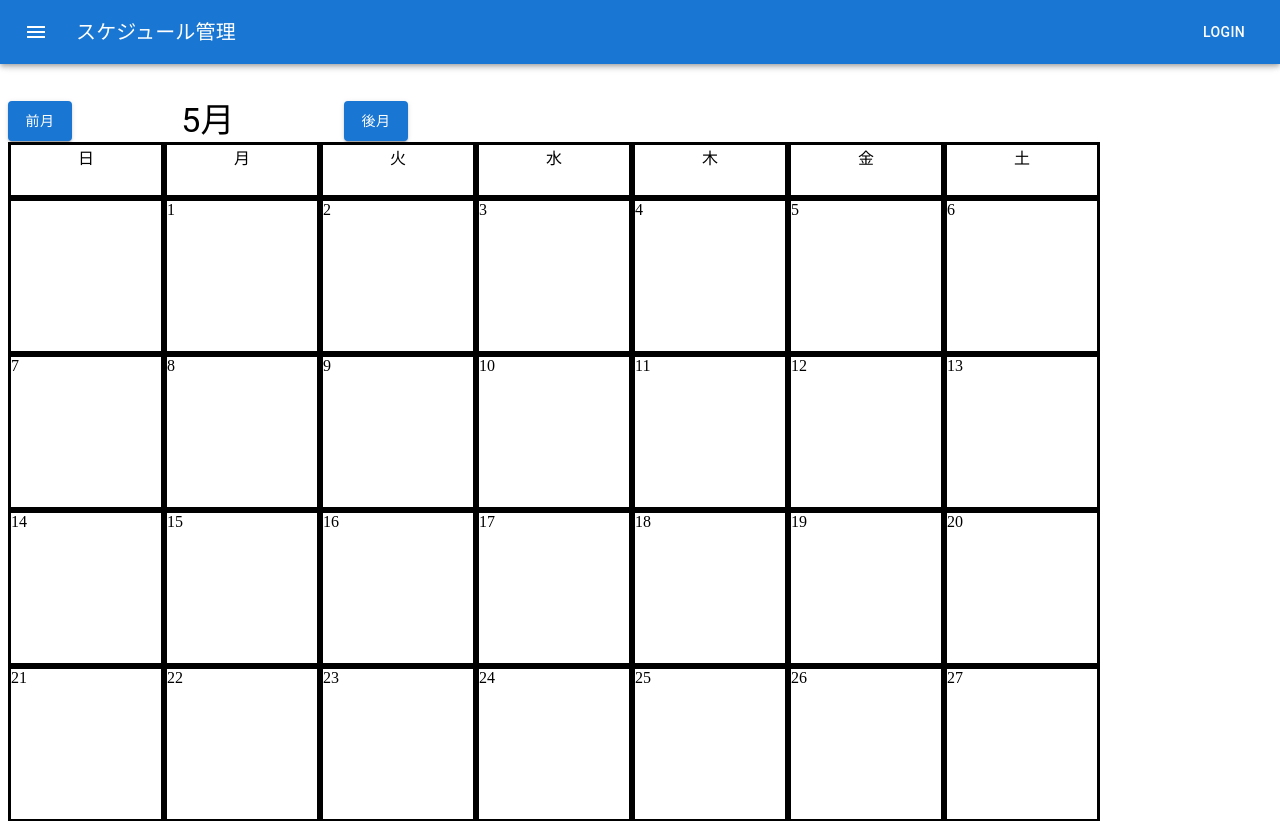
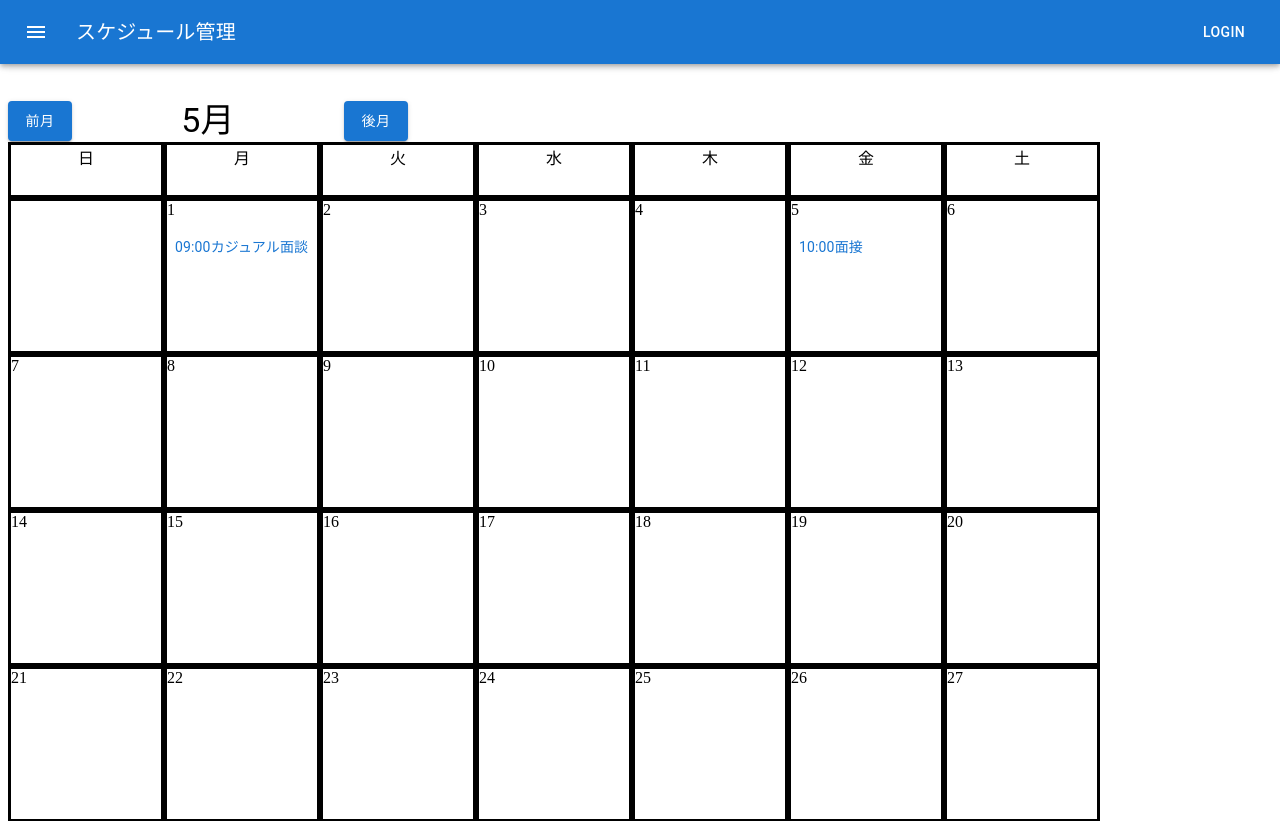
Before and after one commit to shiragaki-s/portfolio, a Next.js app in the folder frontend/portfolio/: page /calendar in a window 1280 px wide. Shown: the top 821 px of the page. Built offline with nearby package versions, Linux system fonts and the light colour scheme.

Commit message:
VNVB-16/カレンダーにスケジュール表示・編集・削除

```diff
--- a/frontend/portfolio/components/DateCell/DateCell.hooks.ts
+++ b/frontend/portfolio/components/DateCell/DateCell.hooks.ts
@@ -1,4 +1,7 @@
+import { getDateSchedule } from "@/stores/schedule";
+import { Dayjs } from "dayjs";
 import { MutableRefObject, useEffect, useRef, useState } from "react";
+import { useRecoilValue } from "recoil";
 
 export const useHoverState = (
   ref: MutableRefObject<HTMLElement | undefined>
@@ -27,3 +30,8 @@ export const useRegistModal = () => {
   };
   return { open, setRegistModalOpen, onClickRegistModal };
 };
+
+export const useDateSchedules = (date: Dayjs) => {
+  const schedules = useRecoilValue(getDateSchedule(date));
+  return { schedules };
+};
--- a/frontend/portfolio/components/DateCell/DateCell.tsx
+++ b/frontend/portfolio/components/DateCell/DateCell.tsx
@@ -2,9 +2,14 @@ import { Box, IconButton } from "@mui/material";
 
 import { Dayjs } from "dayjs";
 import { useEffect, useRef, useState } from "react";
-import { useHoverState, useRegistModal } from "./DateCell.hooks";
+import {
+  useDateSchedules,
+  useHoverState,
+  useRegistModal,
+} from "./DateCell.hooks";
 import { RegistModalButton } from "../RegistModalButton/RegistModalButton";
 import { ScheduleRegisterModal } from "../ScheduleRegisterModal/ScheduleRegisterModal";
+import { DateSchedulesStack } from "../DateSchedulesStack/DateSchedulesStack";
 
 type Props = {
   date: Dayjs;
@@ -13,12 +18,14 @@ export const DateCell = ({ date }: Props) => {
   const ref = useRef<HTMLElement>();
   const { isHover } = useHoverState(ref);
   const { open, setRegistModalOpen, onClickRegistModal } = useRegistModal();
+  const { schedules } = useDateSchedules(date);
 
   return (
     <Box ref={ref} border={"solid"} width={"150px"} height={"150px"}>
       <Box
         display={"inline-flex"}
         width={"100%"}
+        height={"30px"}
         justifyContent={"space-between"}
       >
         {date.date()}
@@ -31,6 +38,8 @@ export const DateCell = ({ date }: Props) => {
           date={date}
         />
       </Box>
+      {/* 時間・タイトル表示させて、編集モーダルを表示 */}
+      <DateSchedulesStack schedules={schedules} />
     </Box>
   );
 };
--- /dev/null
+++ b/frontend/portfolio/components/DateSchedulesStack/DateSchedulesStack.tsx
@@ -0,0 +1,18 @@
+import { Schedule } from "@/types";
+import { Box, Stack, Typography } from "@mui/material";
+import { ScheduleButton } from "../ScheduleButton/ScheduleButton";
+
+type Props = {
+  schedules: Schedule[];
+};
+export const DateSchedulesStack = ({ schedules }: Props) => {
+  return (
+    <Stack>
+      {schedules.map((schedule) => (
+        <Box key={schedule.id} sx={{ whiteSpace: "nowrap", float: "left" }}>
+          <ScheduleButton schedule={schedule} />
+        </Box>
+      ))}
+    </Stack>
+  );
+};
--- a/frontend/portfolio/components/EditSchedule/EditSchedule.tsx
+++ b/frontend/portfolio/components/EditSchedule/EditSchedule.tsx
@@ -23,13 +23,25 @@ export const EditSchedule = ({ handleClose, targetSchedule }: Props) => {
   const initScheduleForm = () => {
     setNewSchedule(targetSchedule);
   };
+  const onClickDelete = () => {
+    const newSchedules = schedules.filter(
+      (schedule) => schedule.id !== targetSchedule.id
+    );
+    setSchedules(newSchedules);
+    handleClose();
+  };
   return (
+    <Box>
       <ScheduleForm
         schedule={newSchedule}
         setNewSchedule={setNewSchedule}
         handleClose={handleClose}
         onSubmitHandle={onSubmitHandle}
         initScheduleForm={initScheduleForm}
+        onClickDelete={onClickDelete}
+        deleteButtonFlg={true}
+        buttonText="編集"
       />
+    </Box>
   );
 };
--- a/frontend/portfolio/components/RegisterSchedule/RegisterSchedule.tsx
+++ b/frontend/portfolio/components/RegisterSchedule/RegisterSchedule.tsx
@@ -46,6 +46,8 @@ export const RegisterSchedule = ({ handleClose, date }: Props) => {
       handleClose={handleClose}
       onSubmitHandle={onSubmitHandle}
       initScheduleForm={initScheduleForm}
+      deleteButtonFlg={false}
+      buttonText="登録"
     />
   );
 };
--- /dev/null
+++ b/frontend/portfolio/components/ScheduleButton/ScheduleButton.tsx
@@ -0,0 +1,60 @@
+import { Schedule } from "@/types";
+import { Button, Typography } from "@mui/material";
+import { EditScheduleModal } from "../EditScheduleModal/EditScheduleModal";
+import { useEditModal } from "../ScheduleList/ScheduleList.hooks";
+import { useState } from "react";
+import dayjs from "dayjs";
+
+type Props = {
+  schedule: Schedule;
+};
+export const ScheduleButton = ({ schedule }: Props) => {
+  const defaultSchedule: Schedule = {
+    id: "",
+    title: "",
+    date: dayjs(),
+    time: dayjs(),
+    company: {
+      name: "",
+      url: "",
+      interestFeatures: "",
+    },
+    jobChangeSite: {
+      name: "",
+      url: "",
+    },
+    desiredLevel: 0,
+    remarks: "",
+  };
+  const { editModalIsOpen, setEditModalIsopen, onClickEditModal } =
+    useEditModal();
+  const [targetSchedule, setTargetSchedule] = useState<Schedule>(schedule);
+  return (
+    <>
+      <Button sx={{ width: "150px" }} onClick={() => onClickEditModal()}>
+        <Typography
+          maxWidth={"100%"}
+          variant="body2"
+          textAlign={"left"}
+          noWrap
+          sx={{
+            textOverflow: "ellipsis",
+            overflow: "hidden",
+            width: "140px",
+          }}
+        >
+          {schedule.time.format("HH:mm")}
+          {schedule.title}
+        </Typography>
+      </Button>
+      <EditScheduleModal
+        open={editModalIsOpen}
+        handleClose={() => {
+          setEditModalIsopen(false);
+          setTargetSchedule(defaultSchedule);
+        }}
+        targetSchedule={schedule}
+      />
+    </>
+  );
+};
--- a/frontend/portfolio/components/ScheduleList/ScheduleList.tsx
+++ b/frontend/portfolio/components/ScheduleList/ScheduleList.tsx
@@ -57,7 +57,7 @@ export const ScheduleList = () => {
     <>
       <Box display={"flex"}>
         <TableContainer sx={{ flexGlow: "none" }}>
-          <Table sx={{ tableLayout: "fixed" }}>
+          <Table sx={{ height: "auto" }}>
             <TableHead>
               <TableRow sx={{ height: "10px", width: "50px" }}>
                 <TableCell></TableCell>
--- a/frontend/portfolio/components/SchedulrForm/ScheduleForm.tsx
+++ b/frontend/portfolio/components/SchedulrForm/ScheduleForm.tsx
@@ -17,6 +17,9 @@ type Props = {
   onSubmitHandle: () => void;
   handleClose: () => void;
   initScheduleForm: () => void;
+  onClickDelete?: () => void;
+  deleteButtonFlg: boolean;
+  buttonText: string;
 };
 export const ScheduleForm = ({
   schedule,
@@ -24,6 +27,9 @@ export const ScheduleForm = ({
   onSubmitHandle,
   handleClose,
   initScheduleForm,
+  onClickDelete,
+  deleteButtonFlg,
+  buttonText,
 }: Props) => {
   return (
     <Box component="form" noValidate autoComplete="off">
@@ -199,8 +205,21 @@ export const ScheduleForm = ({
               handleClose();
             }}
           >
-            登録
+            {buttonText}
           </Button>
+          {deleteButtonFlg && (
+            <Button
+              variant="contained"
+              color="error"
+              sx={{ width: 100, padding: 1, margin: 2 }}
+              onClick={() => {
+                onClickDelete ? onClickDelete() : handleClose();
+                handleClose();
+              }}
+            >
+              削除
+            </Button>
+          )}
           <Button
             variant="outlined"
             sx={{ width: 100, padding: 1, margin: 2 }}
--- a/frontend/portfolio/stores/schedule.ts
+++ b/frontend/portfolio/stores/schedule.ts
@@ -1,6 +1,6 @@
 import { Schedule } from "@/types";
-import dayjs from "dayjs";
-import { atom } from "recoil";
+import dayjs, { Dayjs } from "dayjs";
+import { atom, selectorFamily } from "recoil";
 
 // atomFamily
 // const scheduleState = atomFamily<Schedule,string>({
@@ -17,8 +17,8 @@ export const scheduleListState = atom<Array<Schedule>>({
     {
       id: "1",
       title: "カジュアル面談",
-      date: dayjs("2020-11-01"),
-      time: dayjs("2020-11-01 09:00"),
+      date: dayjs("2023-05-01"),
+      time: dayjs("2023-05-01 09:00"),
       company: {
         name: "株式会社ABC",
         url: "https://www.abc/",
@@ -33,8 +33,8 @@ export const scheduleListState = atom<Array<Schedule>>({
     {
       id: "2",
       title: "面接",
-      date: dayjs("2020-11-01"),
-      time: dayjs("2020-11-01 10:00"),
+      date: dayjs("2023-05-05"),
+      time: dayjs("2023-05-05 10:00"),
       company: {
         name: "株式会社DEF",
         url: "https://www.yahoo.co.jp/",
@@ -49,3 +49,20 @@ export const scheduleListState = atom<Array<Schedule>>({
     },
   ],
 });
+
+export const getDateSchedule = selectorFamily<Schedule[], Dayjs>({
+  key: "getDateSchedule",
+  get:
+    (date) =>
+    ({ get }) => {
+      console.log(`date is ${date}`);
+
+      const result = get(scheduleListState).filter((schedule) =>
+        schedule.date.isSame(date)
+      );
+
+      console.log(result);
+
+      return result;
+    },
+});
```
Lines whose indentation alone changed are shown as unchanged.
